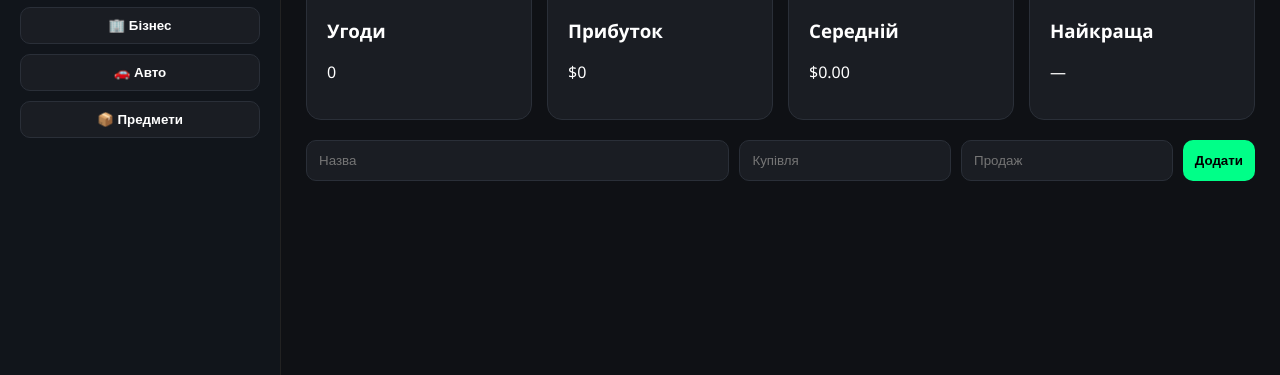
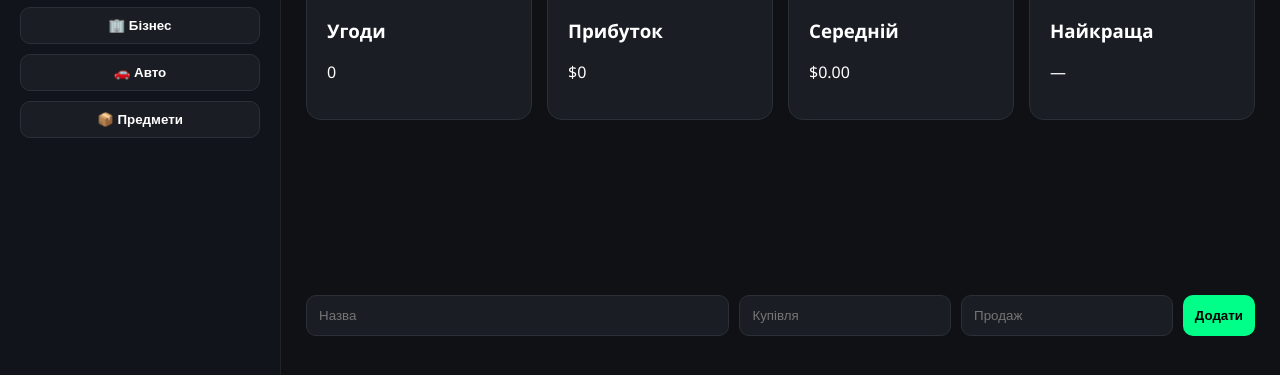
Before and after one commit to denismilar49-cell/finance-dashboard, a plain HTML site: page index.html in a window 1280 px wide. Shown: the part 133-508 px from the top of the page. Drawn offline with Linux system fonts and the light colour scheme.

Commit message:
Update index.html

```diff
--- a/index.html
+++ b/index.html
@@ -11,7 +11,6 @@
 
 <div class="app">
 
-<!-- SIDEBAR -->
 <div class="sidebar">
 <h2>💰 Dashboard</h2>
 
@@ -21,7 +20,6 @@
 <button onclick="setTab('items', event)">📦 Предмети</button>
 </div>
 
-<!-- MAIN -->
 <div class="main">
 
 <h1>Фінансовий дашборд</h1>
@@ -33,6 +31,9 @@
 <div class="card"><h3>Середній</h3><p id="avg">$0</p></div>
 <div class="card"><h3>Найкраща</h3><p id="best">—</p></div>
 </div>
+
+<!-- CHART -->
+<canvas id="chart"></canvas>
 
 <!-- FORM -->
 <div class="form">
```
